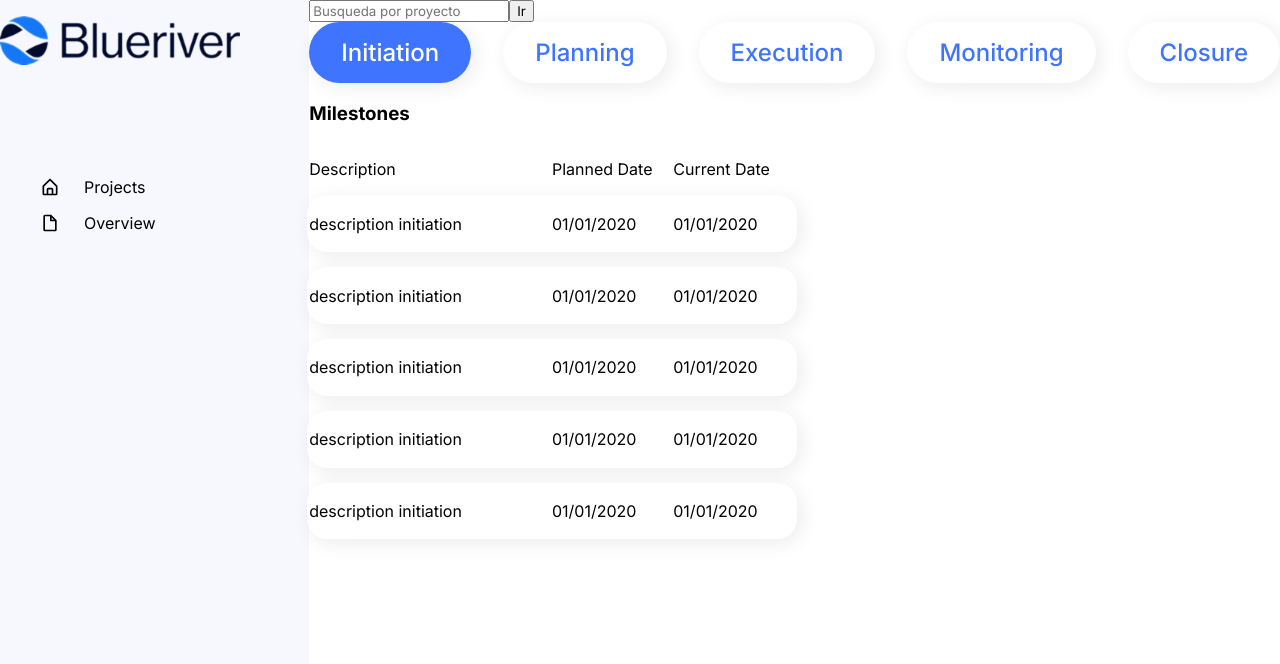
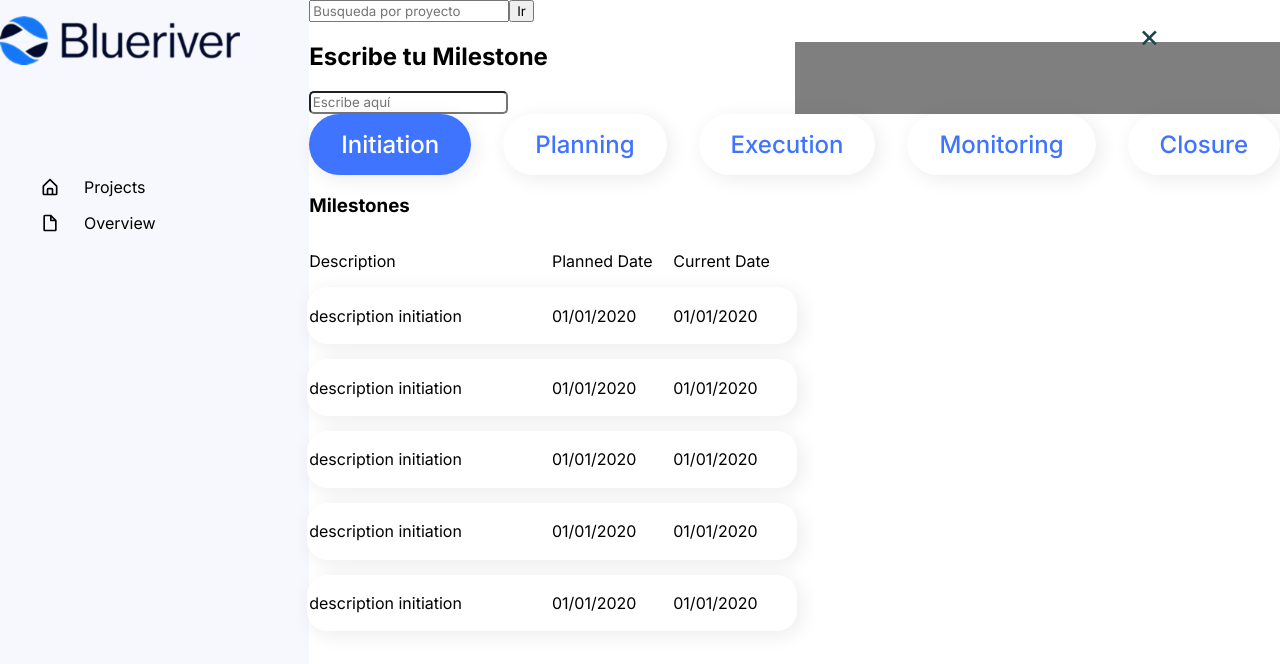
Before and after one commit to YoBemol/blueriver, a React (Vite) app: page /Dashboard in a window 1280 px wide. Shown: the top 664 px of the page. Built offline with nearby package versions, Linux system fonts and the light colour scheme.

Commit message:
init modal component

```diff
--- /dev/null
+++ b/src/components/Modal.jsx
@@ -0,0 +1,15 @@
+import './modal.css'
+
+const Modal = () => {
+    return (
+        <div className="modalContainer">
+            <div className="modalContent">
+                <h1>Escribe tu Milestone</h1>
+                <input type="text" className='modalInput' placeholder='Escribe aquí' />
+                <span className='closeModal'>&times;</span>
+            </div>
+        </div>
+    )
+}
+
+export default Modal;
--- /dev/null
+++ b/src/components/modal.css
@@ -0,0 +1,24 @@
+.modalContainer {
+    background: rgb(0, 0, 0, 0.5);
+    width: 100%;
+    height: 50%;
+}
+
+.modalContent {
+    background-color: white;
+    width: 50%;
+}
+
+.modalInput {
+    padding: 0.1rem;
+    border-radius: 5px;
+}
+
+.closeModal {
+    position: absolute;
+    top: 1rem;
+    right: 7.5rem;
+    font-size: 2rem;
+    cursor: pointer;
+    color: #1b444c;
+  }
--- a/src/pages/Dashboard/Dashboard.jsx
+++ b/src/pages/Dashboard/Dashboard.jsx
@@ -4,6 +4,7 @@ import Tabs from "../../components/Tabs";
 import Table from "../../components/Table";
 import "./dashboard.css";
 import Search from "../../components/Search";
+import Modal from "../../components/Modal";
 
 const Phases = [
   {
@@ -199,7 +200,7 @@ function Dashboard() {
           <Search/>
         </section>
         <section>
-
+          <Modal></Modal>
         </section>
         <section className="phasesContainer">
           {Phases.map((phase, index) => {
```
